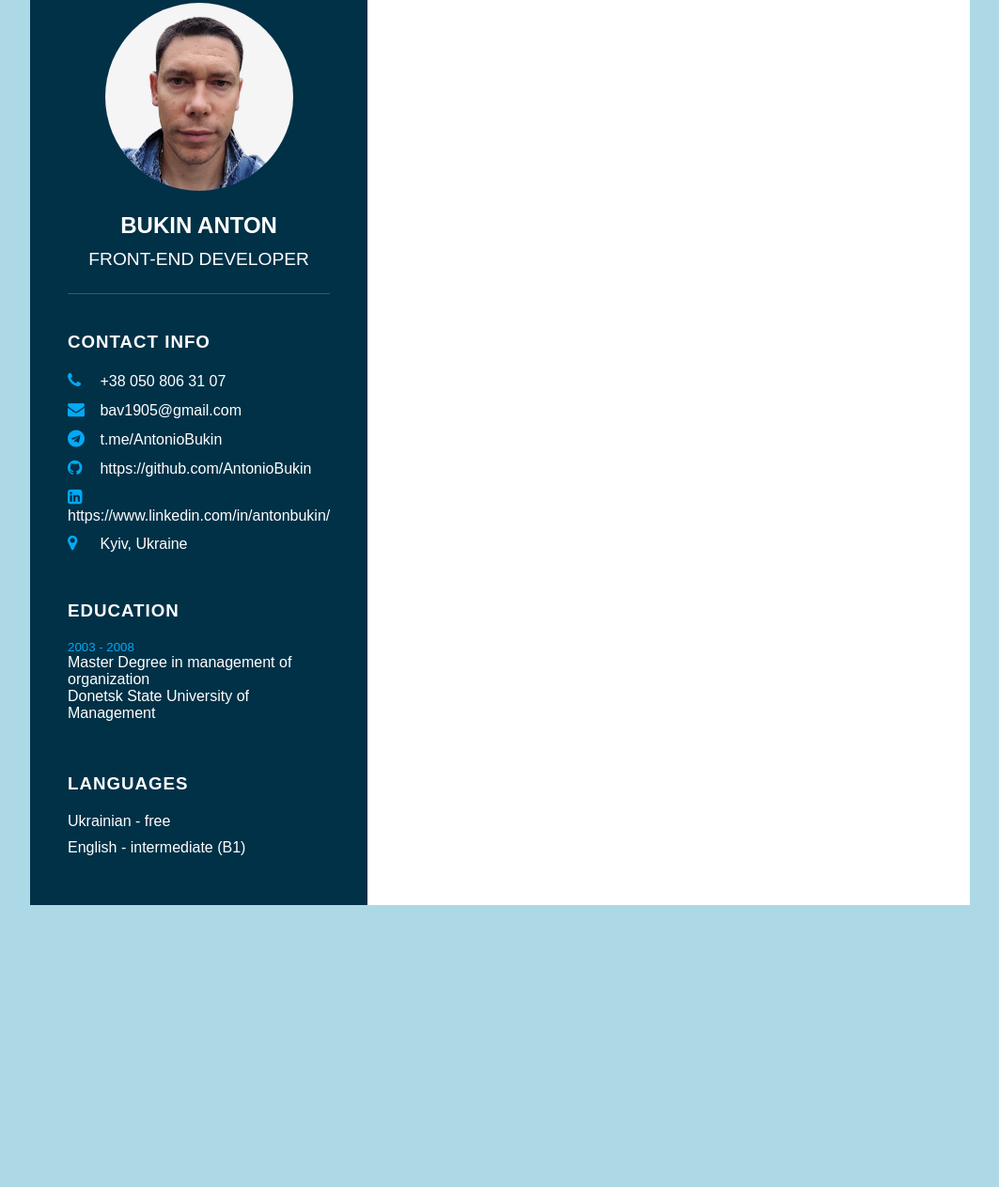
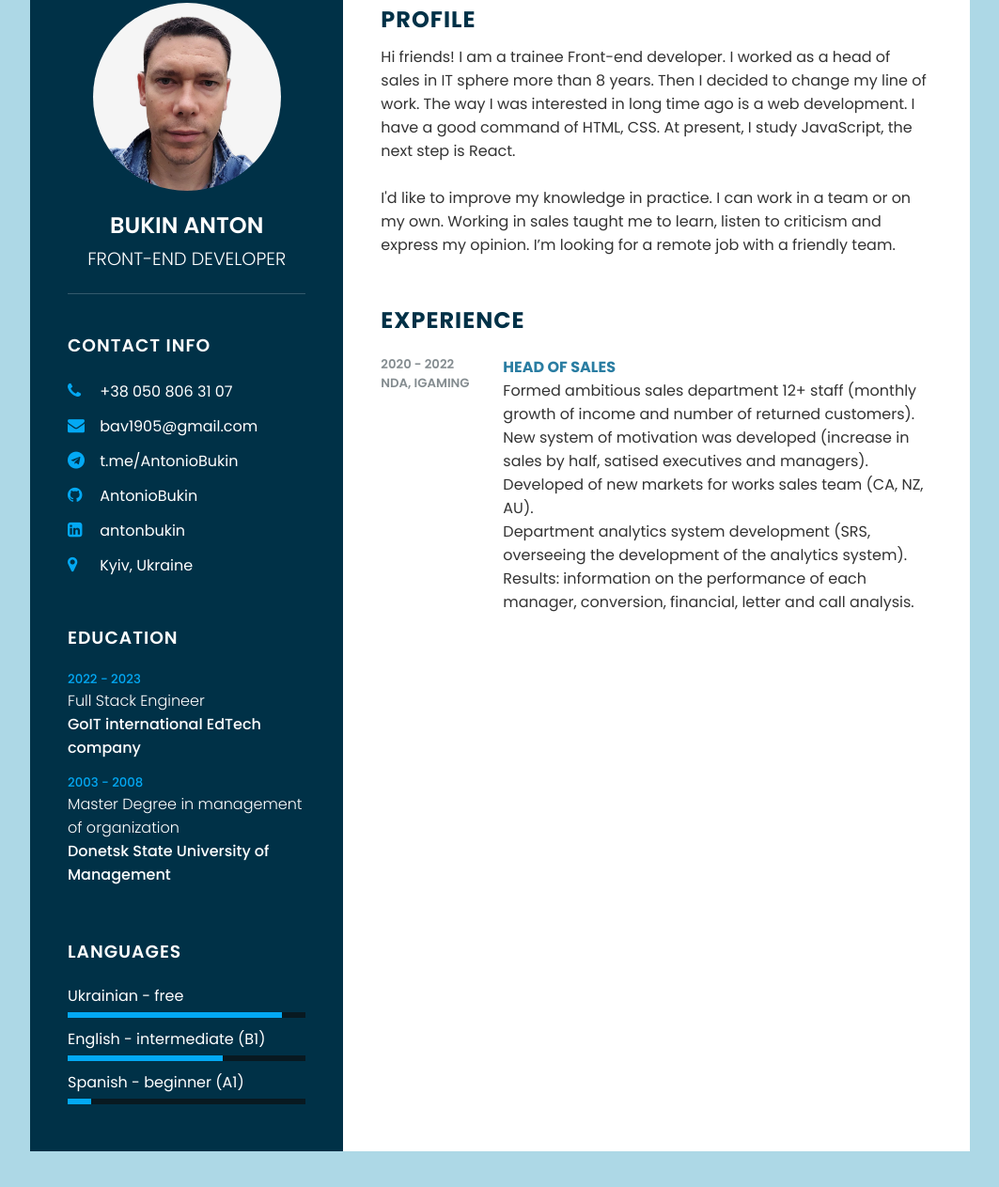
Before and after one commit to AntonioBukin/mycv, a plain HTML site: page index.html in a window 1280 px wide. Shown: the part 87-1350 px from the top of the page at 94% size, without its empty margins (108-1171 px from the left). Before the commit the page ends 1100 px from the top, so only its background shows below. Drawn offline with Linux system fonts and the light colour scheme.

Commit message:
add_new block

```diff
--- a/index.html
+++ b/index.html
@@ -48,13 +48,13 @@
               <span class="icon"
                 ><i class="fa fa-github" aria-hidden="true"></i
               ></span>
-              <span class="text">https://github.com/AntonioBukin</span>
+              <span class="text">AntonioBukin</span>
             </li>
             <li>
               <span class="icon"
                 ><i class="fa fa-linkedin-square" aria-hidden="true"></i
               ></span>
-              <span class="text">https://www.linkedin.com/in/antonbukin/</span>
+              <span class="text">antonbukin</span>
             </li>
             <li>
               <span class="icon"
@@ -69,6 +69,11 @@
           <h3 class="title">Education</h3>
           <ul>
             <li>
+              <h5>2022 - 2023</h5>
+              <h4>Full Stack Engineer</h4>
+              <h4>GoIT international EdTech company</h4>
+            </li>
+            <li>
               <h5>2003 - 2008</h5>
               <h4>Master Degree in management of organization</h4>
               <h4>Donetsk State University of Management</h4>
@@ -76,24 +81,68 @@
           </ul>
         </div>
 
-        <div class="contactInfo languag">
+        <div class="contactInfo language">
           <h3 class="title">languages</h3>
           <ul>
             <li>
               <span class="text">Ukrainian - free</span>
-              <span class="percent"></span>
-          </li>
+              <span class="percent">
+                <div style="width: 90%"></div>
+              </span>
+            </li>
             <li>
               <span class="text">English - intermediate (B1)</span>
-              <span class="percent"></span>
-          </li>
-          </ul></div>
-
-
+              <span class="percent">
+                <div style="width: 65%"></div>
+              </span>
+            </li>
+            <li>
+              <span class="text">Spanish - beginner (A1)</span>
+              <span class="percent">
+                <div style="width: 10%"></div>
+              </span>
+            </li>
+          </ul>
         </div>
       </div>
 
-      <div class="right_Side"></div>
+      <div class="right_Side">
+        <div class="about">
+          <h2 class="title2">Profile</h2>
+          <p class="color_p">
+            Hi friends! I am a trainee Front-end developer. I worked as a head
+            of sales in IT sphere more than 8 years. Then I decided to change my
+            line of work. The way I was interested in long time ago is a web
+            development. I have a good command of HTML, CSS. At present, I study
+            JavaScript, the next step is React. <br /><br />I'd like to improve
+            my knowledge in practice. I can work in a team or on my own. Working
+            in sales taught me to learn, listen to criticism and express my
+            opinion. I’m looking for a remote job with a friendly team.
+          </p>
+        </div>
+        <div class="about">
+          <h2 class="title2">Experience</h2>
+          <div class="box">
+            <div class="year_company">
+              <h5>2020 - 2022</h5>
+              <h5>NDA, IGaming</h5>
+            </div>
+            <div class="text">
+              <h4>Head of sales</h4>
+              <p class="color_p">
+                Formed ambitious sales department 12+ staff (monthly growth of
+                income and number of returned customers). New system of
+                motivation was developed (increase in sales by half, satised
+                executives and managers). <br />Developed of new markets for
+                works sales team (CA, NZ, AU). <br />Department analytics system
+                development (SRS, overseeing the development of the analytics
+                system). Results: information on the performance of each
+                manager, conversion, financial, letter and call analysis.
+              </p>
+            </div>
+          </div>
+        </div>
+      </div>
     </div>
   </body>
 </html>
--- a/style.css
+++ b/style.css
@@ -1,3 +1,5 @@
+@import url('https://fonts.googleapis.com/css2?family=Poppins:wght@100;200;300;400;500;600;700;800;900&display=swap');
+
 * {
   margin: 0;
   padding: 0;
@@ -28,12 +30,6 @@ body {
 .container .left_Side {
   position: relative;
   background: #003147;
-  padding: 40px;
-}
-
-.container .right_Side {
-  position: relative;
-  background: #fff;
   padding: 40px;
 }
 
@@ -129,3 +125,67 @@ body {
   font-weight: 300;
   color: #fff;
 }
+
+.contactInfo.language .percent {
+  position: relative;
+  width: 100%;
+  height: 6px;
+  margin-top: 5px;
+  display: block;
+  background: #081921;
+}
+
+.contactInfo.language .percent div {
+  position: absolute;
+  top: 0;
+  left: 0;
+  height: 100%;
+  background: #03a9f4;
+}
+
+.container .right_Side {
+  position: relative;
+  background: #fff;
+  padding: 40px;
+}
+
+.about {
+  margin-bottom: 50px;
+}
+
+.about:last-child {
+  margin-bottom: 0;
+}
+
+.title2 {
+  color: #003147;
+  text-transform: uppercase;
+  letter-spacing: 1px;
+  margin-bottom: 10px;
+}
+
+.color_p {
+  color: #333;
+}
+
+.about .box {
+  display: flex;
+  flex-direction: row;
+  margin: 20px 0;
+}
+
+.about .box .year_company {
+  min-width: 130px;
+}
+
+.about .box .year_company h5 {
+  text-transform: uppercase;
+  font-weight: 600;
+  color: #848c90;
+}
+
+.about .box .text h4 {
+  text-transform: uppercase;
+  color: #2a7da2;
+  font-size: 16px;
+}
```
